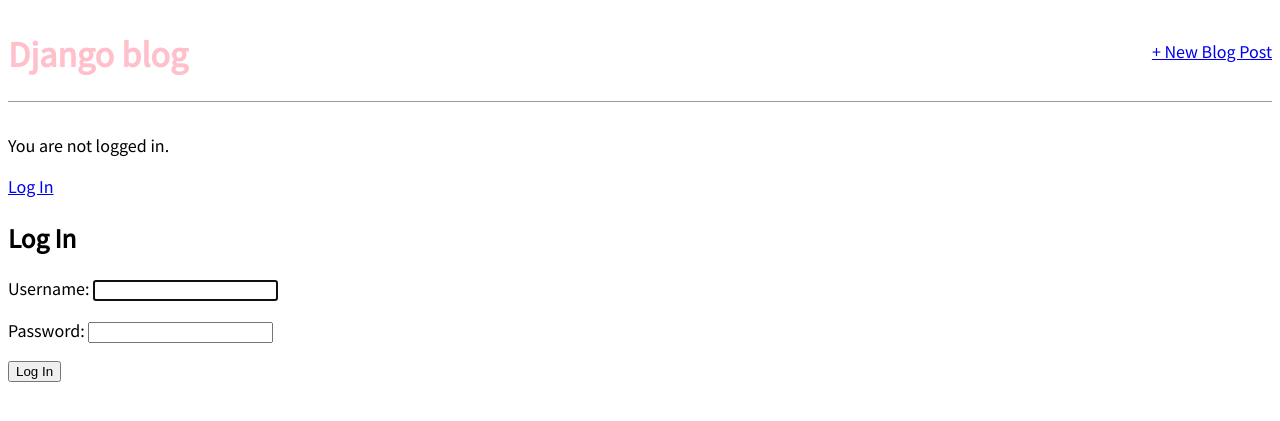
After one commit to Balvine/Blog, a Django app: page /accounts/login/ in a window 1280 px wide. The commit adds this page. Shown: the top 421 px of the page. Run offline with Django 3.2, Linux system fonts and the light colour scheme.

Commit message:
created templates

```diff
--- a/blog/models.py
+++ b/blog/models.py
@@ -1,4 +1,5 @@
 from django.db import models
+from django.urls import reverse # new
 
 # Create your models here.
 class Post(models.Model):
@@ -10,3 +11,6 @@ on_delete=models.CASCADE,
 body = models.TextField()
 def __str__(self):
   return self.title
+
+def get_absolute_url(self): # new
+   return reverse('post_detail', args=[str(self.id)])
--- a/blog/templates/base.html
+++ b/blog/templates/base.html
@@ -1,3 +1,4 @@
+<!-- templates/base.html -->
 {% load static %}
 <html>
 <head>
@@ -7,10 +8,23 @@ rel="stylesheet">
 <link href="{% static 'css/base.css' %}" rel="stylesheet">
 </head>
 <body>
+<div>
 <header>
+<div class="nav-left">
 <h1><a href="{% url 'home' %}">Django blog</a></h1>
+</div>
+<div class="nav-right">
+<a href="{% url 'post_new' %}">+ New Blog Post</a>
+</div>
 </header>
-    <div>
+{% if user.is_authenticated %}
+<p>Hi {{ user.username }}!</p>
+{% else %}
+<p>You are not logged in.</p>
+<a href="{% url 'login' %}">Log In</a>
+{% endif %}
+
+
 {% block content %}
 {% endblock content %}
 </div>
--- a/blog/templates/home.html
+++ b/blog/templates/home.html
@@ -1,11 +1,9 @@
-<!-- templates/home.html -->
 {% extends 'base.html' %}
 {% block content %}
 {% for post in object_list %}
 <div class="post-entry">
-<h2><a href="">{{ post.title }}</a></h2>
+<h2><a href="{% url 'post_detail' post.pk %}">{{ post.title }}</a></h2>
 <p>{{ post.body }}</p>
 </div>
 {% endfor %}
 {% endblock content %}
-At the top we note that this template extends base.h
--- /dev/null
+++ b/blog/templates/registration/login.html
@@ -0,0 +1,9 @@
+{% extends 'base.html' %}
+{% block content %}
+<h2>Log In</h2>
+<form method="post">
+{% csrf_token %}
+{{ form.as_p }}
+<button type="submit">Log In</button>
+</form>
+{% endblock content %}
--- a/blog/urls.py
+++ b/blog/urls.py
@@ -1,7 +1,10 @@
+# blog/urls.py
 from django.urls import path
-from .views import BlogListView
+from .views import BlogListView, BlogDetailView, BlogCreateView # new
 
 
 urlpatterns = [
+path('post/new/', BlogCreateView.as_view(), name='post_new'), # new
+path('post/<int:pk>/', BlogDetailView.as_view(), name='post_detail'),
 path('', BlogListView.as_view(), name='home'),
 ]
--- a/mysite/settings.py
+++ b/mysite/settings.py
@@ -39,6 +39,7 @@ INSTALLED_APPS = [
     'django.contrib.messages',
     'django.contrib.staticfiles',
     'blog.apps.BlogConfig',
+    # 'bootstrap3'
 ]
 
 MIDDLEWARE = [
@@ -121,3 +122,7 @@ USE_TZ = True
 
 STATIC_URL = '/static/'
 STATICFILES_DIRS = [os.path.join(BASE_DIR, 'static')]
+
+LOGIN_REDIRECT_URL = 'home'
+
+LOGOUT_REDIRECT_URL = 'home' # new
--- a/mysite/urls.py
+++ b/mysite/urls.py
@@ -13,12 +13,13 @@ Including another URLconf
     1. Import the include() function: from django.urls import include, path
     2. Add a URL to urlpatterns:  path('blog/', include('blog.urls'))
 """
+# blog_project/urls.py
 from django.contrib import admin
-from django.urls import path, include # new
-
+from django.urls import path, include
 
 
 urlpatterns = [
 path('admin/', admin.site.urls),
-path('', include('blog.urls')), # new
+path('accounts/', include('django.contrib.auth.urls')), # new
+path('', include('blog.urls')),
 ]
```
Also changed, not shown: blog/templates/post_detail.html (added, +7 -0 lines), blog/templates/post_new.html (added, +8 -0 lines), blog/views.py (+14 -1 lines), db.sqlite3.
